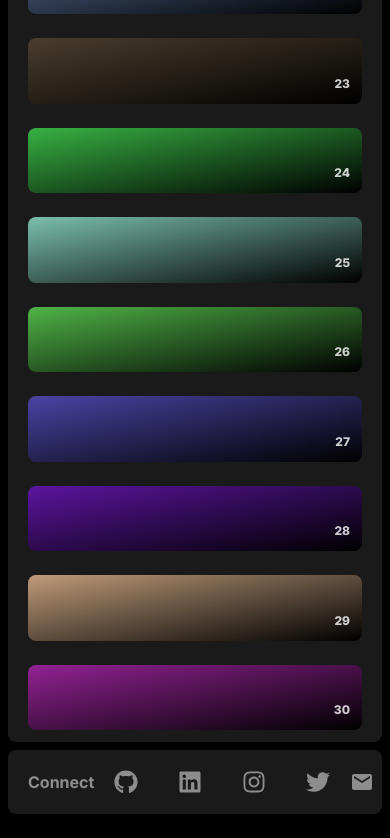
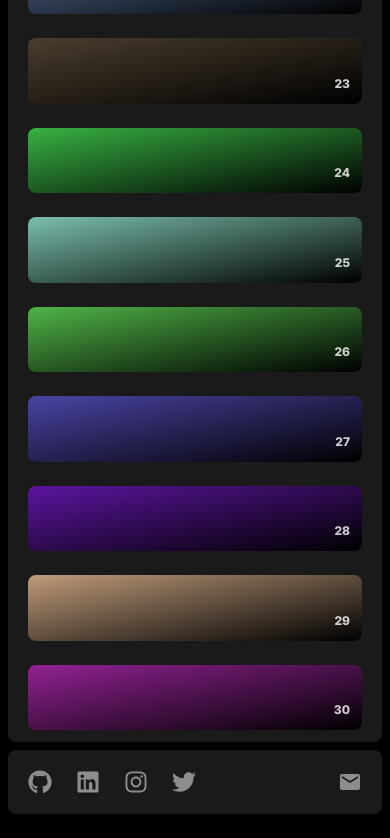
Before and after one commit to fairuzlokman/portfolio, a Next.js app: page / in a window 390 px wide. Shown: the part 4335-5173 px from the top of the page. Built offline with nearby package versions, Linux system fonts and the light colour scheme.

Commit message:
feat: mobile responsive

```diff
--- a/src/pages/index.js
+++ b/src/pages/index.js
@@ -99,8 +99,8 @@ export default function Home() {
 
         {/* Connect */}
         <div className='w-full md:w-fit h-full flex flex-row md:flex-col justify-between items-center rounded-lg bg-white/10'>
-          <p className='p-5 rounded-t-lg text-white/50 hover:text-white font-bold'>Connect</p>
-          <div className='flex flex-row md:flex-col gap-10'>
+          <p className='p-5 rounded-t-lg text-white/50 hover:text-white font-bold hidden md:block'>Connect</p>
+          <div className='flex flex-row md:flex-col gap-6 md:gap-10 p-5'>
             {socialMedia.map((e, i) => (
               <a key={i} target='_blank' href={e.link}>
                 <span className='text-white/50 hover:text-white text-2xl'>
@@ -109,7 +109,7 @@ export default function Home() {
               </a>
             ))}
           </div>
-          <a href='mailto:fairuzlokman99@gmail.com' className='w-full rounded-b-lg text-white/50 hover:text-white flex justify-center items-center p-5 text-2xl'>
+          <a href='mailto:fairuzlokman99@gmail.com' className='md:w-full rounded-b-lg text-white/50 hover:text-white flex justify-center items-center p-5 text-2xl'>
             <MdEmail/>
           </a>
         </div>
```
